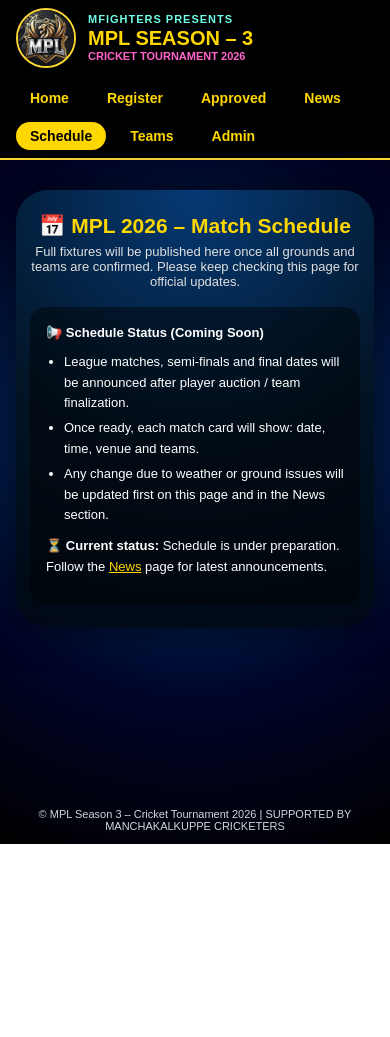
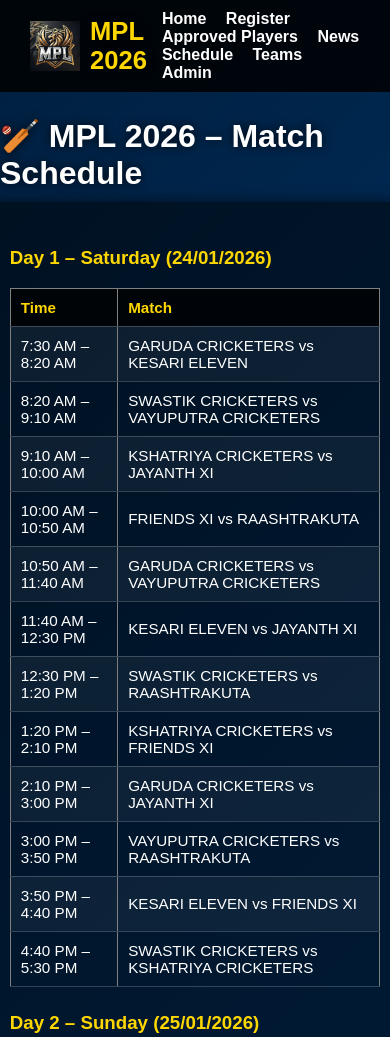
Before and after one commit to hemanthhkn/mpl-website, a plain HTML site: page frontend/schedule.html in a window 390 px wide. Shown: the top 1037 px of the page. Before the commit the page ends 844 px from the top, so only its background shows below. Drawn offline with Linux system fonts and the light colour scheme.

Commit message:
after mpl before urdigere

```diff
--- a/frontend/schedule.html
+++ b/frontend/schedule.html
@@ -2,233 +2,188 @@
 <html lang="en">
 <head>
   <meta charset="UTF-8" />
+  <title>MPL 2026 – Match Schedule</title>
   <meta name="viewport" content="width=device-width, initial-scale=1.0" />
-  <title>MPL Season 3 – Match Schedule</title>
+
   <style>
-    * {
-      box-sizing: border-box;
-    }
-
     body {
       margin: 0;
-      font-family: "Poppins", sans-serif;
-      background: radial-gradient(circle at center, #004e92 0%, #000428 60%, #000000 100%);
+      font-family: Arial, sans-serif;
+      background: linear-gradient(135deg, #001f3f, #003366, #00509e);
       color: white;
       min-height: 100vh;
       display: flex;
       flex-direction: column;
+      align-items: center;
     }
 
-    /* NAVBAR */
     nav {
       width: 100%;
-      background: #000000;
-      border-bottom: 2px solid #fdd835;
+      background: rgba(0, 0, 0, 0.85);
+      display: flex;
+      justify-content: space-between;
+      align-items: center;
+      padding: 10px 30px;
+      box-sizing: border-box;
     }
 
-    .nav-inner {
-      max-width: 1150px;
-      margin: 0 auto;
-      padding: 8px 16px;
+    .header {
       display: flex;
       align-items: center;
-      justify-content: space-between;
-      gap: 16px;
+      gap: 10px;
     }
 
-    .brand {
-      display: flex;
-      align-items: center;
-      gap: 12px;
+    .logo {
+      height: 50px;
+    }
+
+    .site-title {
+      font-size: 1.6em;
+      margin: 0;
+      color: #ffd700;
+    }
+
+    .menu a {
+      color: white;
+      text-decoration: none;
+      margin-left: 15px;
+      font-weight: 600;
+    }
+
+    .menu a:hover {
+      color: #ffd700;
+    }
+
+    h1 {
+      margin: 25px 0 10px;
+      text-shadow: 0 0 10px rgba(0,0,0,0.8);
+    }
+
+    .table-container {
+      width: 95%;
+      max-width: 1100px;
+      background: rgba(0,0,0,0.5);
+      padding: 20px;
+      border-radius: 12px;
+      box-shadow: 0 0 15px rgba(0,0,0,0.6);
+      margin-bottom: 30px;
+    }
+
+    h2, h3 {
+      color: #ffd700;
+      margin-top: 20px;
+    }
+
+    table {
+      width: 100%;
+      border-collapse: collapse;
+      margin-top: 10px;
+      font-size: 0.95em;
+    }
+
+    th, td {
+      padding: 10px;
+      border-bottom: 1px solid rgba(255,255,255,0.2);
       text-align: left;
     }
 
-    .brand-logo {
-      width: 60px;
-      height: 60px;
-      border-radius: 50%;
-      border: 2px solid #fdd835;
-      object-fit: cover;
-    }
-
-    .brand-lines {
-      line-height: 1.2;
-    }
-
-    .brand-line-1 {
-      font-size: 11px;
-      font-weight: 700;
-      color: #6fffe9;
-      letter-spacing: 1px;
-    }
-
-    .brand-line-2 {
-      font-size: 20px;
-      font-weight: 900;
+    th {
+      background: rgba(0,0,0,0.8);
       color: #ffd700;
     }
 
-    .brand-line-3 {
-      font-size: 11px;
-      font-weight: 600;
-      color: #ff66cc;
-    }
-
-    .menu {
-      display: flex;
-      flex-wrap: wrap;
-      gap: 10px;
-      justify-content: flex-end;
-    }
-
-    .menu a {
-      color: #ffd700;
-      text-decoration: none;
-      font-weight: 600;
-      font-size: 14px;
-      padding: 6px 14px;
-      border-radius: 999px;
-      transition: 0.2s;
-    }
-
-    .menu a:hover {
-      color: #000;
-      background: #ffd700;
-    }
-
-    .menu a.active {
-      background: #ffd700;
-      color: #000;
-    }
-
-    /* HERO CARD */
-    .hero-wrapper {
-      flex: 1;
-      display: flex;
-      justify-content: center;
-      align-items: flex-start;
-      padding: 30px 16px 30px;
-    }
-
-    .hero-card {
-      width: 100%;
-      max-width: 950px;
-      background: radial-gradient(circle at top, #063a75 0%, #021425 55%, #000814 100%);
-      border-radius: 32px;
-      box-shadow: 0 0 40px rgba(0, 0, 0, 0.7);
-      padding: 24px 20px 26px;
-    }
-
-    .hero-title {
-      text-align: center;
-      font-size: 24px;
-      font-weight: 700;
-      margin: 4px 0 6px;
-    }
-
-    .hero-title span {
-      color: #ffd700;
-    }
-
-    .hero-subtitle {
-      text-align: center;
-      font-size: 13px;
-      color: #e0e0e0;
-      max-width: 650px;
-      margin: 0 auto 18px;
-    }
-
-    .info-box {
-      margin-top: 10px;
-      border-radius: 16px;
-      background: rgba(0, 0, 0, 0.45);
-      padding: 16px 16px 14px;
-      font-size: 13px;
-      line-height: 1.6;
-    }
-
-    .info-box ul {
-      margin: 8px 0 0;
-      padding-left: 18px;
-    }
-
-    .info-box li {
-      margin-bottom: 4px;
+    tr:nth-child(even) {
+      background: rgba(255,255,255,0.05);
     }
 
     footer {
-      text-align: center;
-      font-size: 11px;
-      color: #cfd8dc;
-      padding: 8px 0 12px;
-    }
-
-    @media (max-width: 680px) {
-      .nav-inner {
-        flex-direction: column;
-        align-items: flex-start;
-      }
-      .menu {
-        justify-content: flex-start;
-      }
-      .hero-card {
-        padding: 20px 14px 22px;
-      }
-      .hero-title {
-        font-size: 21px;
-      }
+      margin-top: auto;
+      padding: 15px 0;
+      font-size: 0.9em;
+      color: #ddd;
+      opacity: 0.9;
     }
   </style>
 </head>
+
 <body>
 
   <!-- NAVBAR -->
   <nav>
-    <div class="nav-inner">
-      <div class="brand">
-        <img src="/images/logo.png" class="brand-logo" alt="MPL Logo" />
-        <div class="brand-lines">
-          <div class="brand-line-1">MFIGHTERS PRESENTS</div>
-          <div class="brand-line-2">MPL SEASON – 3</div>
-          <div class="brand-line-3">CRICKET TOURNAMENT 2026</div>
-        </div>
+    <div class="header">
+      <img src="/images/logo.png" class="logo" />
+      <h1 class="site-title">MPL 2026</h1>
     </div>
 
     <div class="menu">
       <a href="/index.html">Home</a>
       <a href="/register.html">Register</a>
-        <a href="/approved.html">Approved</a>
+      <a href="/approved.html">Approved Players</a>
       <a href="/news.html">News</a>
-        <a href="/schedule.html" class="active">Schedule</a>
+      <a href="/schedule.html">Schedule</a>
       <a href="/teams.html">Teams</a>
       <a href="/admin.html">Admin</a>
     </div>
-    </div>
   </nav>
 
-  <!-- HERO CARD -->
-  <div class="hero-wrapper">
-    <div class="hero-card">
-      <div class="hero-title">📅 <span>MPL 2026 – Match Schedule</span></div>
-      <p class="hero-subtitle">
-        Full fixtures will be published here once all grounds and teams are confirmed.
-        Please keep checking this page for official updates.
-      </p>
+  <h1>🏏 MPL 2026 – Match Schedule</h1>
 
-      <div class="info-box">
-        <strong>📢 Schedule Status (Coming Soon)</strong>
-        <ul>
-          <li>League matches, semi-finals and final dates will be announced after player auction / team finalization.</li>
-          <li>Once ready, each match card will show: date, time, venue and teams.</li>
-          <li>Any change due to weather or ground issues will be updated first on this page and in the News section.</li>
-        </ul>
-        <p style="margin-top:10px;">
-          ⏳ <b>Current status:</b> Schedule is under preparation. Follow the <a href="/news.html" style="color:#ffd700; text-decoration:underline;">News</a> page for latest announcements.
-        </p>
-      </div>
-    </div>
+  <div class="table-container">
+
+  <h3 style="color:#ffd700;margin-top:25px;">Day 1 – Saturday (24/01/2026)</h3>
+  <table border="1" width="100%" cellpadding="8" cellspacing="0" style="border-collapse:collapse;color:white;">
+    <tr><th>Time</th><th>Match</th></tr>
+    <tr><td>7:30 AM – 8:20 AM</td><td>GARUDA CRICKETERS vs KESARI ELEVEN</td></tr>
+    <tr><td>8:20 AM – 9:10 AM</td><td>SWASTIK CRICKETERS vs VAYUPUTRA CRICKETERS</td></tr>
+    <tr><td>9:10 AM – 10:00 AM</td><td>KSHATRIYA CRICKETERS vs JAYANTH XI</td></tr>
+    <tr><td>10:00 AM – 10:50 AM</td><td>FRIENDS XI vs RAASHTRAKUTA</td></tr>
+    <tr><td>10:50 AM – 11:40 AM</td><td>GARUDA CRICKETERS vs VAYUPUTRA CRICKETERS</td></tr>
+    <tr><td>11:40 AM – 12:30 PM</td><td>KESARI ELEVEN vs JAYANTH XI</td></tr>
+    <tr><td>12:30 PM – 1:20 PM</td><td>SWASTIK CRICKETERS vs RAASHTRAKUTA</td></tr>
+    <tr><td>1:20 PM – 2:10 PM</td><td>KSHATRIYA CRICKETERS vs FRIENDS XI</td></tr>
+    <tr><td>2:10 PM – 3:00 PM</td><td>GARUDA CRICKETERS vs JAYANTH XI</td></tr>
+    <tr><td>3:00 PM – 3:50 PM</td><td>VAYUPUTRA CRICKETERS vs RAASHTRAKUTA</td></tr>
+    <tr><td>3:50 PM – 4:40 PM</td><td>KESARI ELEVEN vs FRIENDS XI</td></tr>
+    <tr><td>4:40 PM – 5:30 PM</td><td>SWASTIK CRICKETERS vs KSHATRIYA CRICKETERS</td></tr>
+  </table>
+
+  <h3 style="color:#ffd700;margin-top:25px;">Day 2 – Sunday (25/01/2026)</h3>
+  <table border="1" width="100%" cellpadding="8" cellspacing="0" style="border-collapse:collapse;color:white;">
+    <tr><th>Time</th><th>Match</th></tr>
+    <tr><td>7:30 AM – 8:20 AM</td><td>JAYANTH XI vs FRIENDS XI</td></tr>
+    <tr><td>8:20 AM – 9:10 AM</td><td>GARUDA CRICKETERS vs RAASHTRAKUTA</td></tr>
+    <tr><td>9:10 AM – 10:00 AM</td><td>VAYUPUTRA CRICKETERS vs KSHATRIYA CRICKETERS</td></tr>
+    <tr><td>10:00 AM – 10:50 AM</td><td>KESARI ELEVEN vs SWASTIK CRICKETERS</td></tr>
+    <tr><td>10:50 AM – 11:40 AM</td><td>GARUDA CRICKETERS vs FRIENDS XI</td></tr>
+    <tr><td>11:40 AM – 12:30 PM</td><td>RAASHTRAKUTA vs KSHATRIYA CRICKETERS</td></tr>
+    <tr><td>12:30 PM – 1:20 PM</td><td>JAYANTH XI vs SWASTIK CRICKETERS</td></tr>
+    <tr><td>1:20 PM – 2:10 PM</td><td>VAYUPUTRA CRICKETERS vs KESARI ELEVEN</td></tr>
+    <tr><td>2:10 PM – 3:00 PM</td><td>GARUDA CRICKETERS vs KSHATRIYA CRICKETERS</td></tr>
+    <tr><td>3:00 PM – 3:50 PM</td><td>FRIENDS XI vs SWASTIK CRICKETERS</td></tr>
+    <tr><td>3:50 PM – 4:40 PM</td><td>RAASHTRAKUTA vs KESARI ELEVEN</td></tr>
+    <tr><td>4:40 PM – 5:30 PM</td><td>JAYANTH XI vs VAYUPUTRA CRICKETERS</td></tr>
+  </table>
+
+  <h3 style="color:#ffd700;margin-top:25px;">Day 3 – Monday (26/01/2026)</h3>
+  <table border="1" width="100%" cellpadding="8" cellspacing="0" style="border-collapse:collapse;color:white;">
+    <tr><th>Time</th><th>Match</th></tr>
+    <tr><td>7:30 AM – 8:20 AM</td><td>GARUDA CRICKETERS vs SWASTIK CRICKETERS</td></tr>
+    <tr><td>8:20 AM – 9:10 AM</td><td>KSHATRIYA CRICKETERS vs KESARI ELEVEN</td></tr>
+    <tr><td>9:10 AM – 10:00 AM</td><td>FRIENDS XI vs VAYUPUTRA CRICKETERS</td></tr>
+    <tr><td>10:00 AM – 10:50 AM</td><td>RAASHTRAKUTA vs JAYANTH XI</td></tr>
+  </table>
+
+  <h3 style="color:#ffd700;margin-top:25px;">🏆 Playoffs</h3>
+  <table border="1" width="100%" cellpadding="8" cellspacing="0" style="border-collapse:collapse;color:white;">
+    <tr><th>Time</th><th>Match</th></tr>
+    <tr><td>11:00 AM – 12:00 PM</td><td>Qualifier 1</td></tr>
+    <tr><td>12:00 PM – 1:00 PM</td><td>Eliminator</td></tr>
+    <tr><td>2:00 PM – 3:00 PM</td><td>Qualifier 2</td></tr>
+    <tr><td>3:00 PM – 4:00 PM</td><td><b>Grand Finale</b> 🏆</td></tr>    </table>
+
   </div>
 
-  <footer>© MPL Season 3 – Cricket Tournament 2026 | SUPPORTED BY MANCHAKALKUPPE CRICKETERS</footer>
+  <footer>© MPL 2026 Tournament</footer>
+
 </body>
 </html>
```
Also changed, not shown: frontend/news.html (+4 -5 lines), frontend/register.html (+57 -0 lines), frontend/teams.html (+105 -58 lines), frontend/images/teams/friends.jpeg (added), frontend/images/teams/garuda.jpeg (added), frontend/images/teams/jayanth.jpeg (added), frontend/images/teams/kesari.jpeg (added), frontend/images/teams/kshatriya.jpeg (added), frontend/images/teams/raashtrakuta.jpeg (added), frontend/images/teams/swastik.jpeg (added), frontend/images/teams/vayuputra.jpeg (added). Lines whose indentation alone changed are shown as unchanged.
